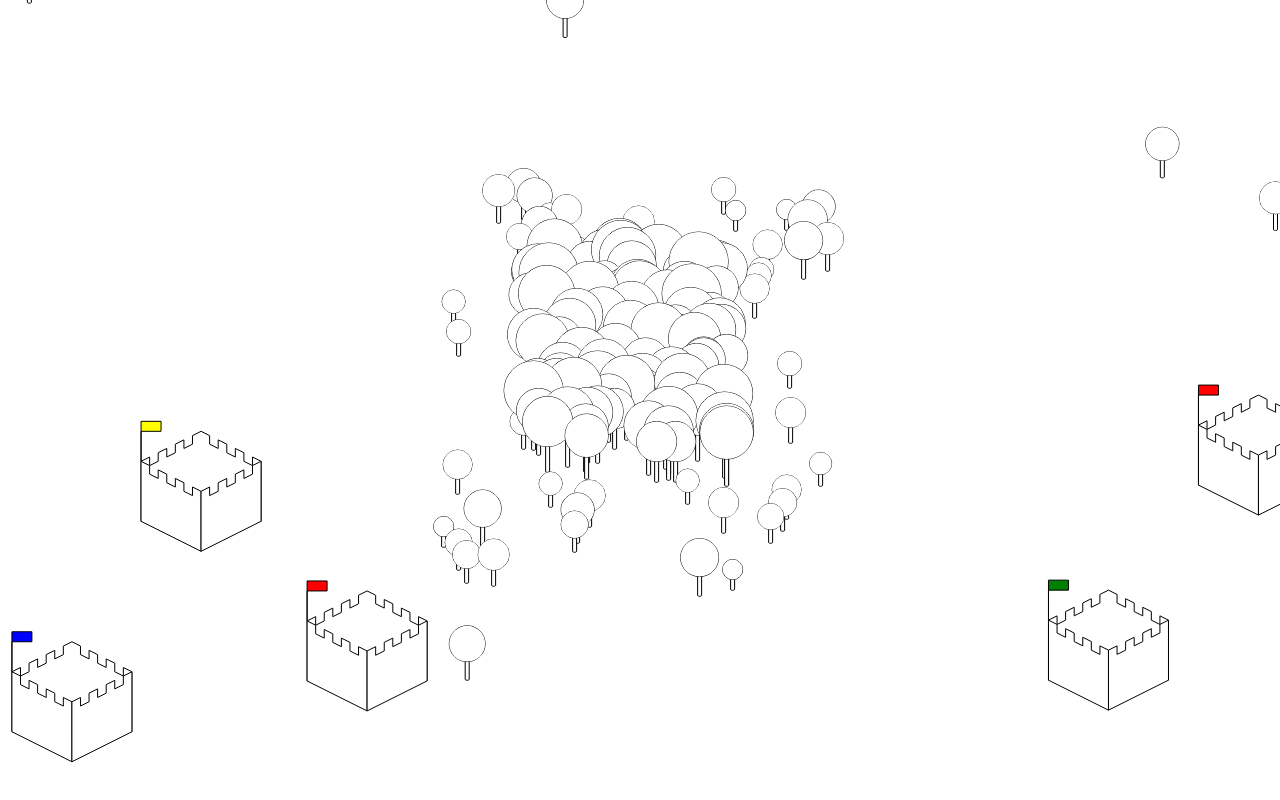
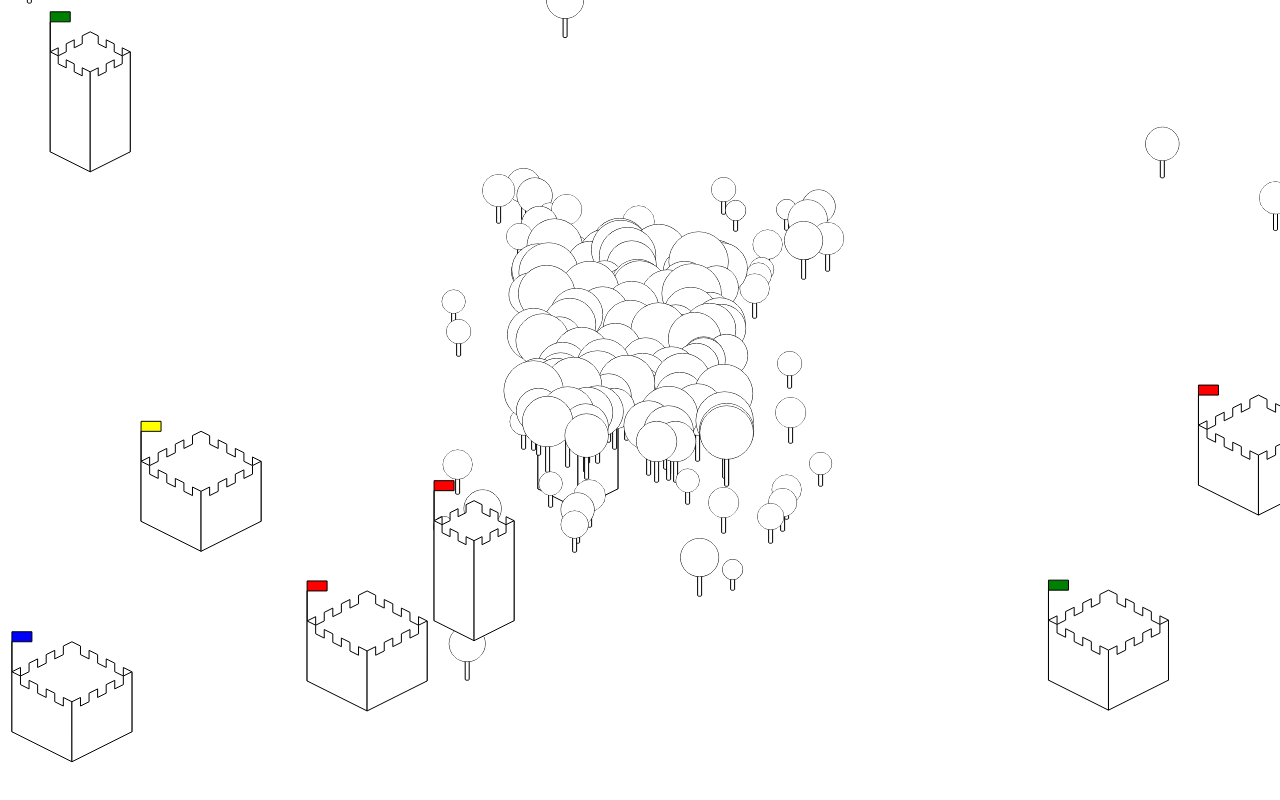
Before and after one commit to MichalPaszkiewicz/fortress-game, a plain HTML site: page index.html in a window 1280 px wide. Drawn offline with Linux system fonts and the light colour scheme.

Commit message:
Adding towers

```diff
--- /dev/null
+++ b/buildings/tower.js
@@ -0,0 +1,19 @@
+var Tower = function(x, y, colour){
+	this.colour = colour;
+	this.sections = function(){
+		return [
+			//top
+			[{type:"set",x:0,y:0},{type:"battlements", x:40,y:-20},{type:"battlements",x:40,y:20},{x:0,y:100},{x:-80,y:0},{x:0,y:-100},{type:"#",colour:"white"},{type:"-"}],
+			//leftWall
+			[{type:"set",x:0,y:0},{type:"battlements", x:40,y:20},{x:0,y:100},{x:-40,y:-20},{x:0,y:-100},{type:"#",colour:"white"},{type:"-"}],
+			//mast
+			[{type:"set",x:0,y:0},{x:0,y:-40},{x:20,y:0},{x:0,y:10},{x:-20,y:0},{x:0,y:30},{colour: this.colour, type:"#"},{type:"-"}],
+			//rightWall
+			[{type:"set",x:40,y:20},{type:"battlements",x:40,y:-20},{x:0,y:100},{x:-40,y:20},{x:0,y:-100},{type:"#",colour:"white"},{type:"-"}],
+		]
+	};
+	this.x = x;
+	this.y = y;
+
+	return this;
+};
--- a/index.html
+++ b/index.html
@@ -9,6 +9,7 @@
 	<script src="scenery/lake.js"></script>
 	<script src="scenery/forest.js"></script>
 	<script src="buildings/castle.js"></script>
+	<script src="buildings/tower.js"></script>
 	<script src="script.js"></script>
 	<script>
 		var castles = [];
@@ -46,6 +47,14 @@
 
 		var allItems = [];
 
+		for(var i = 0; i < 3; i++)
+		{
+			var x = Math.random() * canvas.width;
+			var y = Math.random() * canvas.height;
+
+			allItems.push(new Tower(x,y, teams[i]));
+		}
+
 		//add forests
 		for(var i in forests)
 		{
```
